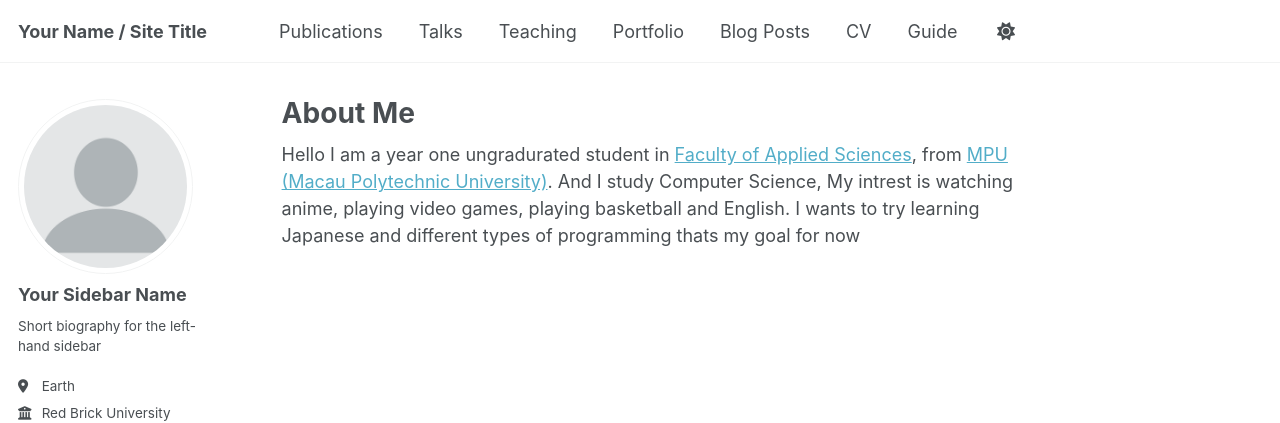
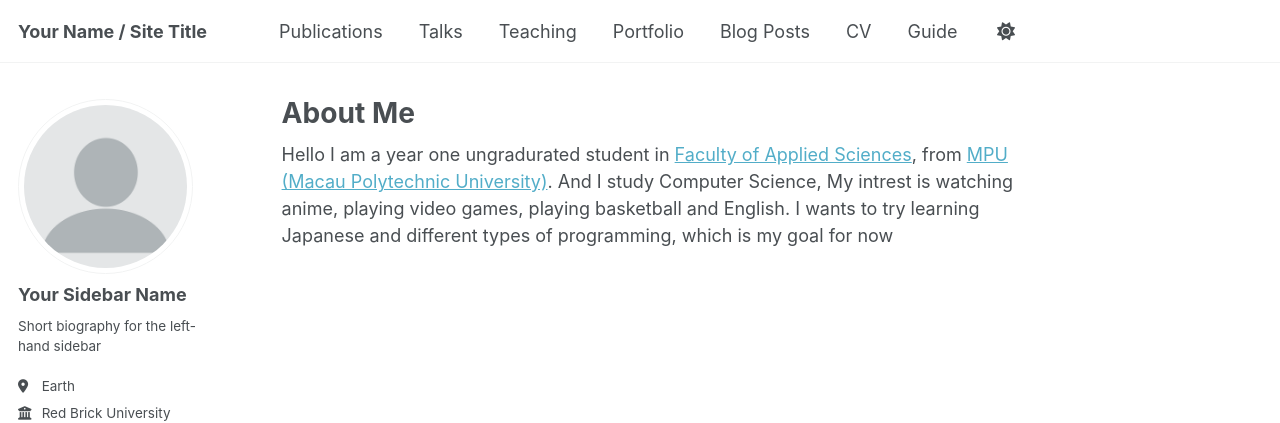
Before and after one commit to IceNinjaSans/JesseHo-MPU-Homepage, a Jekyll site: the page built from _pages/about.md, in a window 1280 px wide. Shown: the top 423 px of the page. Built offline with Jekyll 4.4.1, drawn with Linux system fonts in a browser that asks for light colours; some web fonts are replaced; a script that is not in the unit is left out.

Commit message:
Update about.md
Signed-off-by: IceNinjaSans <101122886+IceNinjaSans@users.noreply.github.com>

```diff
--- a/_pages/about.md
+++ b/_pages/about.md
@@ -9,4 +9,4 @@ redirect_from:
 
 Hello I am a year one ungradurated student in [Faculty of Applied Sciences](https://www.mpu.edu.mo/esca/en/index.php), from [MPU (Macau Polytechnic University)](https://www.mpu.edu.mo/en/index.php).
 And I study Computer Science, My intrest is watching anime, playing video games, playing basketball and English.
-I wants to try learning Japanese and different types of programming  thats my goal for now
+I wants to try learning Japanese and different types of programming, which is my goal for now
```
